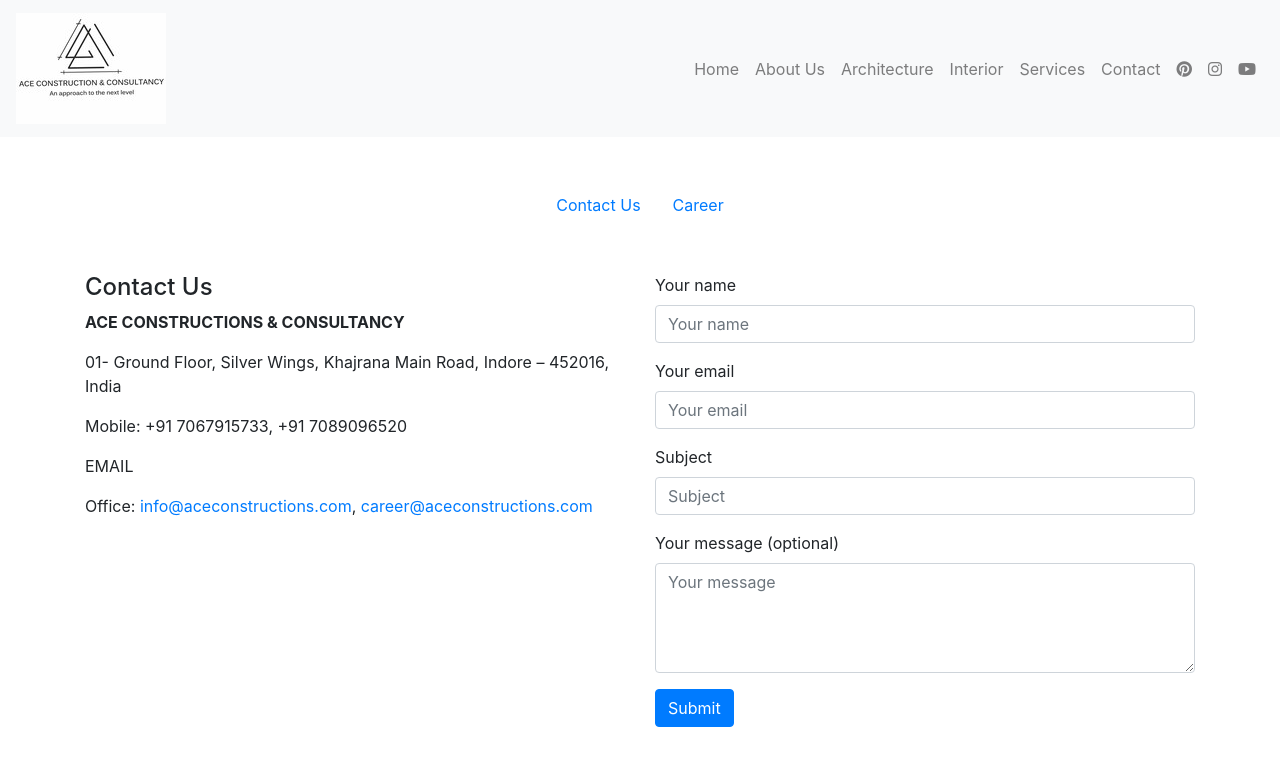
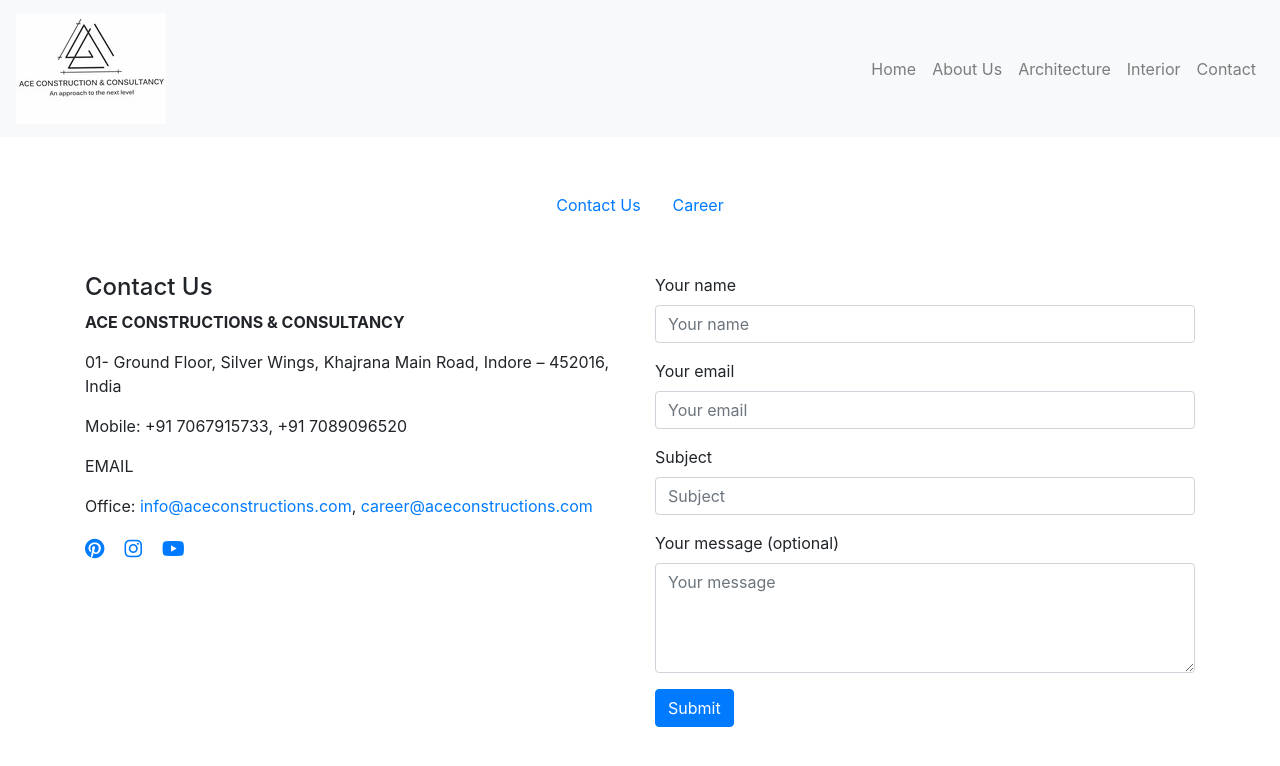
Before and after one commit to Kapil9341/ACE-Construction, a Django app: template templates/contact.html in a window 1280 px wide. Shown: the top 766 px of the page. Run offline with Django 3.2, Linux system fonts and the light colour scheme; the template is opened without the code that fills it, so the values that code supplies are empty; some libraries are stand-ins or nearby versions.

Commit message:
change about page

```diff
--- a/templates/base.html
+++ b/templates/base.html
@@ -55,15 +55,15 @@
                 <li class="nav-item">
                     <a class="nav-link" href="/project/interior">Interior</a>
                 </li>
-                <li class="nav-item">
+                <!-- <li class="nav-item">
                     <a class="nav-link" href="#">Services</a>
-                </li>
+                </li> -->
                 <li class="nav-item">
                     <a class="nav-link" href="/contact">Contact</a>
                 </li>
             </ul>
 
-            <ul class="navbar-nav">
+            <!-- <ul class="navbar-nav">
                 <li class="nav-item">
                     <a class="nav-link" href="#"><i class="fab fa-pinterest"></i></a>
                 </li>
@@ -73,7 +73,7 @@
                 <li class="nav-item">
                     <a class="nav-link" href="#"><i class="fab fa-youtube"></i></a>
                 </li>
-            </ul>
+            </ul> -->
         </div>
     </nav>
 
--- a/templates/contact.html
+++ b/templates/contact.html
@@ -23,6 +23,21 @@
             <p>Mobile: +91 7067915733, +91 7089096520</p>
             <p>EMAIL</p>
             <p>Office: <a href="mailto:info@aceconstructions.com">info@aceconstructions.com</a>, <a href="mailto:career@aceconstructions.com">career@aceconstructions.com</a></p>
+            <div class="social-link">
+                <a href="#"><i class="fab fa-pinterest"></i></a>
+                <a href="#"><i class="fab fa-instagram"></i></a>
+                <a href="#"><i class="fab fa-youtube"></i></a>
+            </div>
+            <style>
+                .social-link {
+                    display: flex;
+                    gap: 20px; /* Adjust the gap between icons as needed */
+                }
+                .social-link a {
+                    text-decoration: none;
+                    font-size: 20px; /* Adjust the size of icons as needed */
+                }
+            </style>
         </div>
         <div class="col-md-6">
             <form action="{% url 'contact' %}" method="POST">
```
Also changed, not shown: db.sqlite3.
